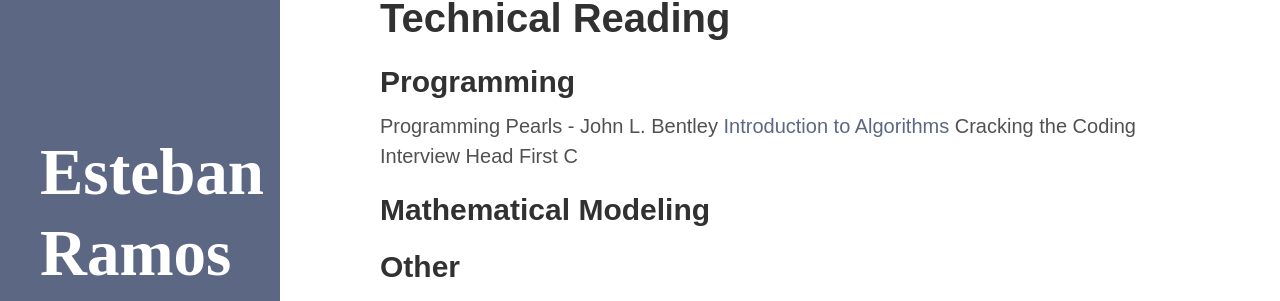
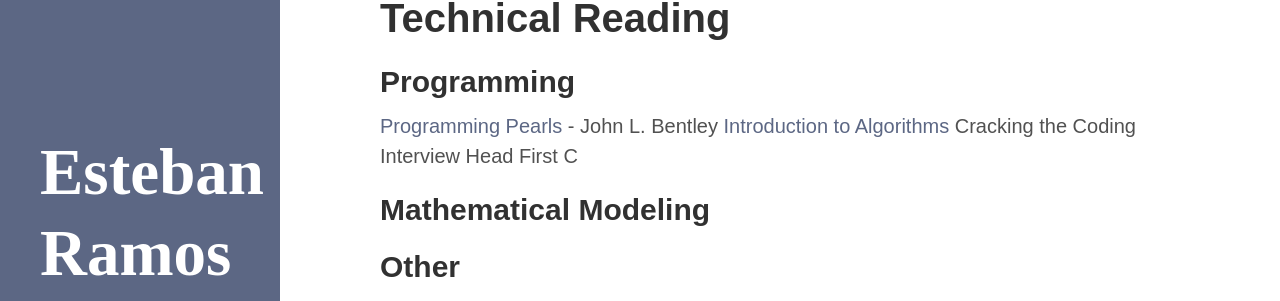
Before and after one commit to EIRNf/oldsite, a Jekyll site: the page built from readinglist.md, in a window 1280 px wide. Shown: the part 151-452 px from the top of the page. Built offline with Jekyll 4.4.1, drawn with Linux system fonts in a browser that asks for light colours; part of the change alters nothing that is shown.

```diff
--- a/readinglist.md
+++ b/readinglist.md
@@ -6,7 +6,7 @@ title: Reading List
 # Technical Reading
 ## Programming
 
-Programming Pearls - John L. Bentley
+[Programming Pearls](https://books.google.com/books/about/Programming_Pearls.html?id=sWcPAQAAMAAJ&source=kp_book_description) - John L. Bentley
 [Introduction to Algorithms](https://www.google.com/books/edition/Introduction_to_Algorithms/aefUBQAAQBAJ?hl=en&gbpv=0)
 Cracking the Coding Interview
 Head First C
@@ -24,5 +24,5 @@ A House of Leaves
 
 
 <!--stackedit_data:
-eyJoaXN0b3J5IjpbLTExNjE0MTU5MjRdfQ==
+eyJoaXN0b3J5IjpbLTE1MzE3Mjk5MTVdfQ==
 -->
```
